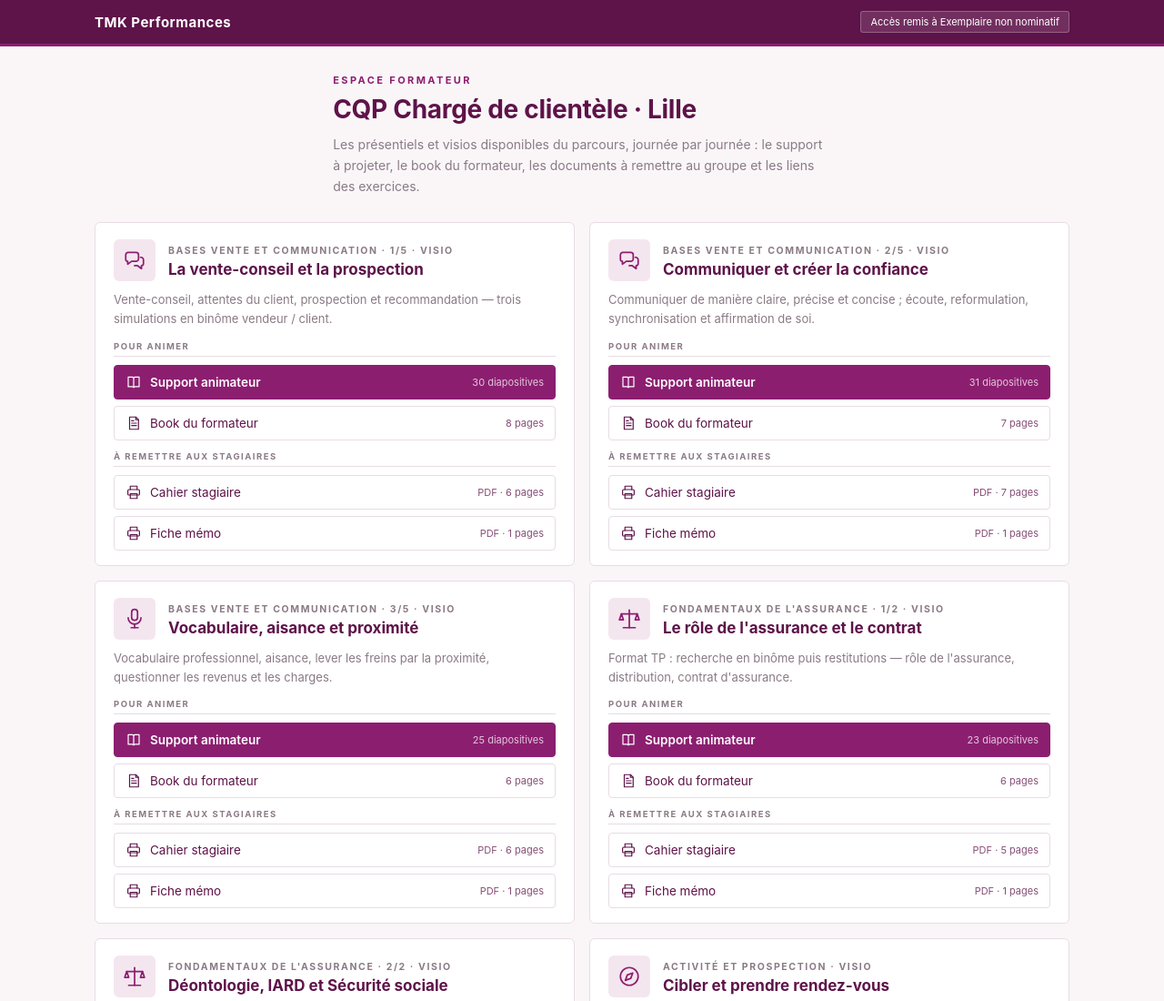
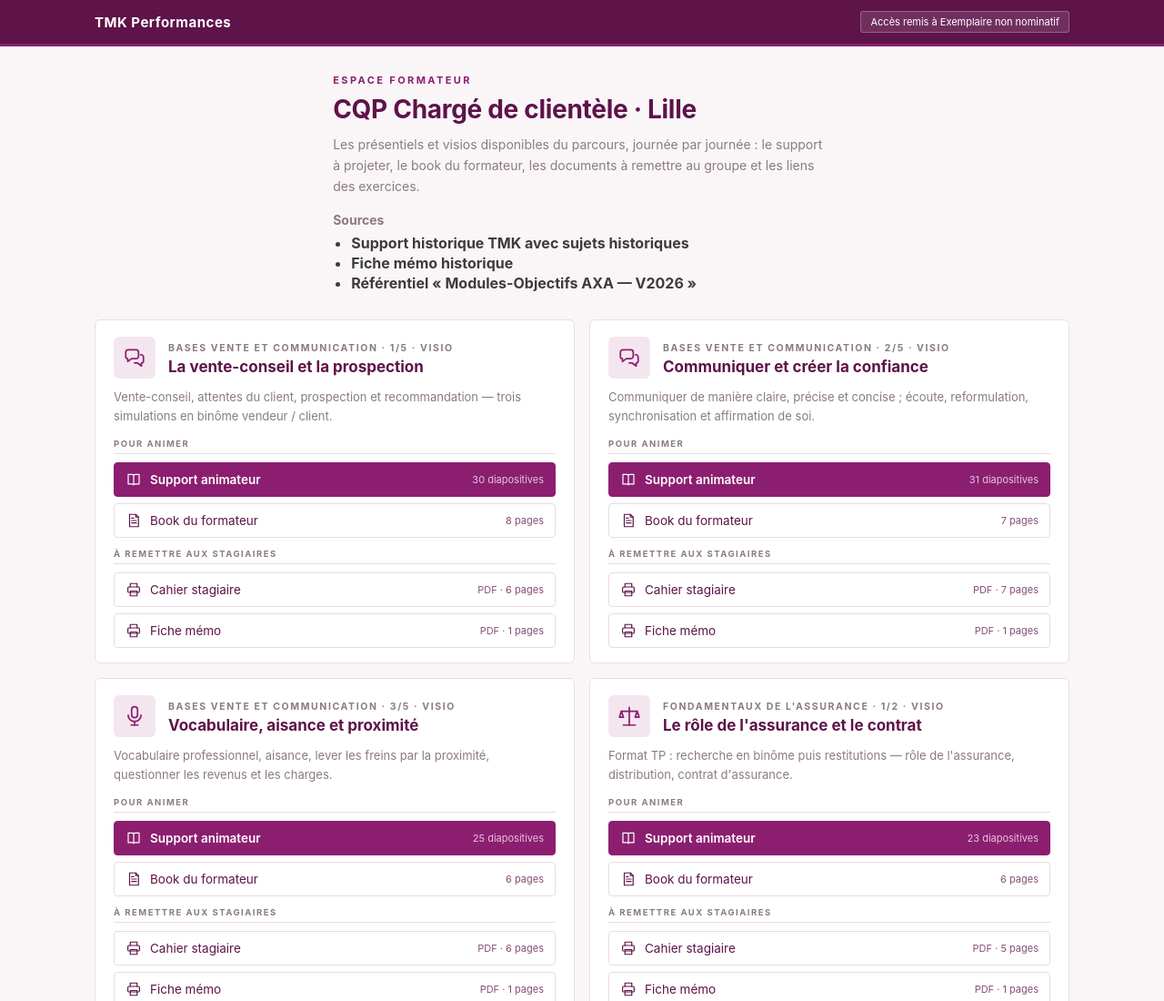
Before and after one commit to ThLe2/MAD_CQP_Lille, a plain HTML site: page index.html in a window 1280 px wide. Shown: the top 1100 px of the page at 91% size. Drawn offline with Linux system fonts and the light colour scheme.

Commit message:
Update index.html

```diff
--- a/index.html
+++ b/index.html
@@ -23,6 +23,10 @@ header .licence{margin-left:auto;font-size:11px;background:rgba(255,255,255,.12)
 .hero .sur{font-size:11px;letter-spacing:2.4px;text-transform:uppercase;color:var(--prune);font-weight:700}
 .hero h1{font-size:28px;color:var(--prune-dark);margin:8px 0 10px;font-weight:700;letter-spacing:-.3px}
 .hero p{color:var(--gris);font-size:14px;line-height:1.65;max-width:62ch}
+.hero .sources { margin-top: 14px; }
+.hero .sources p { margin: 0 0 4px; }
+.hero .sources ul { margin: 0; padding-left: 20px; }
+.hero .sources li { margin: 2px 0; }
 
 main{flex:1;max-width:1120px;margin:0 auto;padding:22px 24px 40px;width:100%}
 .grille{display:grid;grid-template-columns:repeat(auto-fill,minmax(372px,1fr));gap:16px}
@@ -100,6 +104,14 @@ footer strong{color:var(--prune-dark)}
   <div class="sur">Espace formateur</div>
   <h1>CQP Chargé de clientèle · Lille</h1>
   <p>Les présentiels et visios disponibles du parcours, journée par journée : le support à projeter, le book du formateur, les documents à remettre au groupe et les liens des exercices.</p>
+  <div class="sources">
+    <p><strong>Sources</strong></p>
+    <ul>
+      <li><strong>Support historique TMK avec sujets historiques</strong></li>
+      <li><strong>Fiche mémo historique</strong></li>
+      <li><strong>Référentiel « Modules-Objectifs AXA — V2026 »</strong></li>
+    </ul>
+  </div>
 </div>
 
 <main>
```
